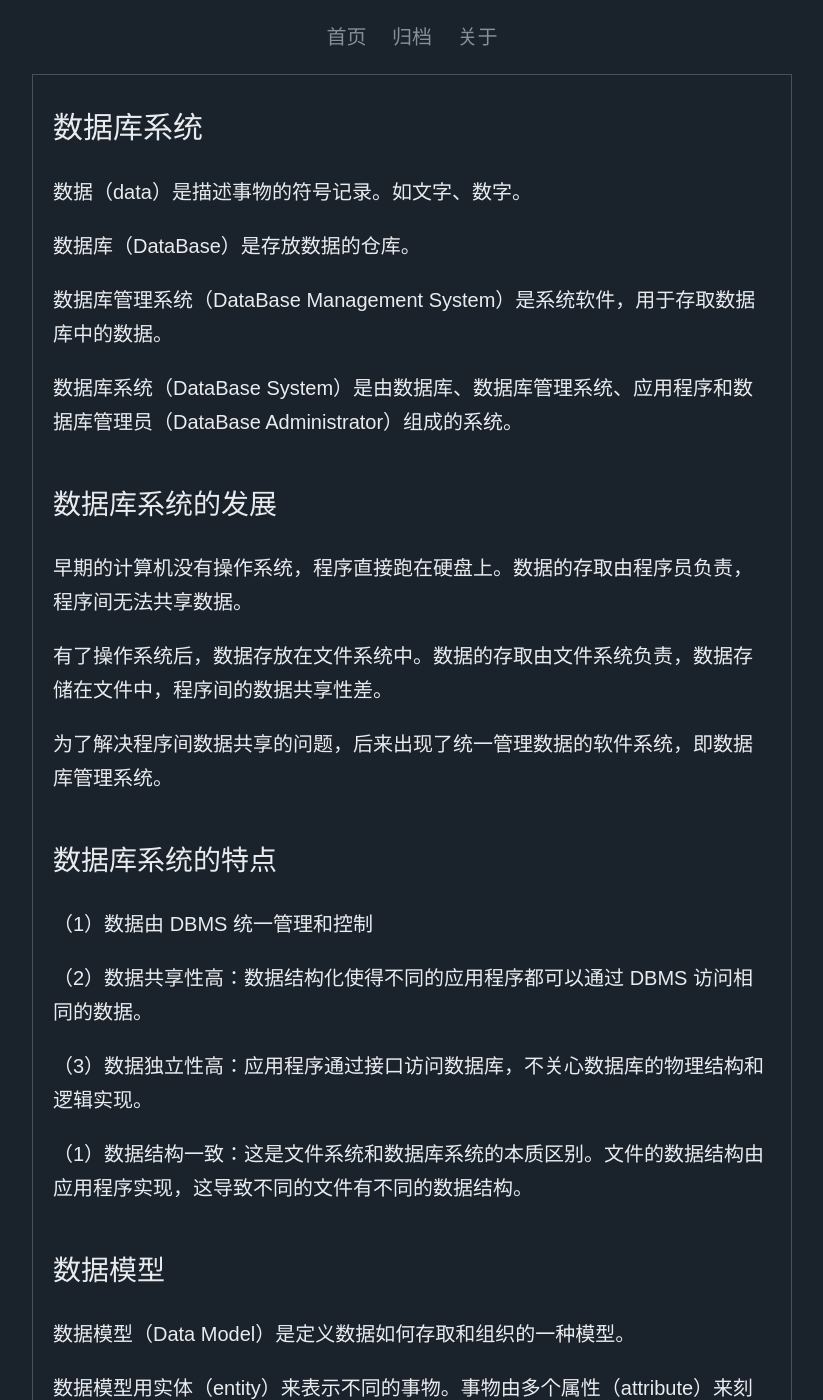
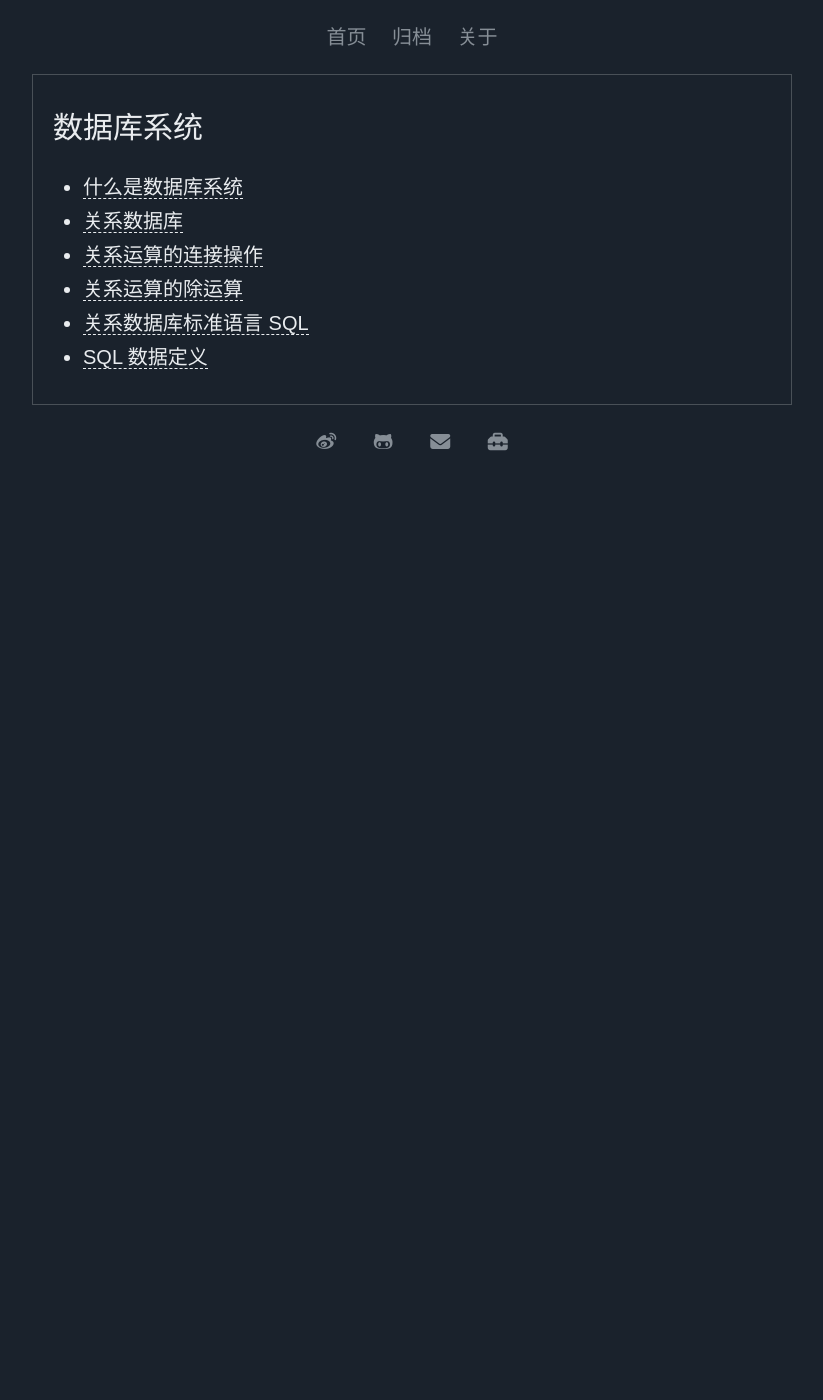
Before and after one commit to fengzhuyi/fengzhuyi.github.io, a Jekyll site: the page built from db/index.md, in a window 1280 px wide and 1400 px high. Shown: the whole window, without its empty margins (228-1051 px from the left). Built offline with Jekyll 4.4.1, drawn with Linux system fonts in a browser that asks for light colours; some of the changed text lies outside the part shown.

Commit message:
数据库

```diff
--- a/db/index.md
+++ b/db/index.md
@@ -1,64 +1,13 @@
 ---
+layout: default
 title: 数据库系统
 ---
 
-数据（data）是描述事物的符号记录。如文字、数字。
+# 数据库系统
 
-数据库（DataBase）是存放数据的仓库。
-
-数据库管理系统（DataBase Management System）是系统软件，用于存取数据库中的数据。
-
-数据库系统（DataBase System）是由数据库、数据库管理系统、应用程序和数据库管理员（DataBase Administrator）组成的系统。
-
-## 数据库系统的发展
-
-早期的计算机没有操作系统，程序直接跑在硬盘上。数据的存取由程序员负责，程序间无法共享数据。
-
-有了操作系统后，数据存放在文件系统中。数据的存取由文件系统负责，数据存储在文件中，程序间的数据共享性差。
-
-为了解决程序间数据共享的问题，后来出现了统一管理数据的软件系统，即数据库管理系统。
-
-## 数据库系统的特点
-
-（1）数据由 DBMS 统一管理和控制
-
-（2）数据共享性高：数据结构化使得不同的应用程序都可以通过 DBMS 访问相同的数据。
-
-（3）数据独立性高：应用程序通过接口访问数据库，不关心数据库的物理结构和逻辑实现。
-
-（1）数据结构一致：这是文件系统和数据库系统的本质区别。文件的数据结构由应用程序实现，这导致不同的文件有不同的数据结构。
-
-## 数据模型
-
-数据模型（Data Model）是定义数据如何存取和组织的一种模型。
-
-数据模型用实体（entity）来表示不同的事物。事物由多个属性（attribute）来刻画，由主键（key）唯一标识。
-
-同一类型的实体构成实体集。不同类型的实体之间存在联系（relationship）。
-
-模型可用 ER 图（Entity-Relationship diagram）来描述。
-
-按数据的组织形式分类，数据模型包括：
-
-- 层次模型（hierarchical model）
-- 网状模型（network model）
-- 关系模型（relational model）
-
-## 关系模型
-
-在关系模型中，每个关系的数据结构是一张表，如学生登记表：
-
-| 学号 | 姓名 | 性别 | 年龄 | 系名  |
-|----|----|----|----|-----|
-| 1  | 李  | 男  | 19 | 社会学 |
-| 2  | 张  | 女  | 20 | 商品学 |
-| 3  | 邓  | 男  | 18 | 法律  |
-
-其中有一些术语：
-
-- 关系（relation）：一个关系对应一张表。
-- 元组（tuple）：表中的一行。
-- 属性（attribute）：表中的一列。
-- 主键（key）：标识表中的每一行的属性，如学号。
-
-关系模型可进行查询、插入、删除和更新数据的操作。
+- [什么是数据库系统](/db/dbs)
+- [关系数据库](/db/rdbms)
+- [关系运算的连接操作](/db/join)
+- [关系运算的除运算](/db/division)
+- [关系数据库标准语言 SQL](/db/sql)
+- [SQL 数据定义](/db/sql_data_definition)
```
Also changed, not shown: cn/index.md (added, +8 -0 lines), cn/interface.md (renamed from note/interface.md, +2 -0 lines), db/dbs.md (added, +45 -0 lines), db/division.md (added, +37 -0 lines), db/join.md (added, +77 -0 lines), db/rdbms.md (added, +99 -0 lines), db/sql.md (added, +106 -0 lines), db/sql_data_definition.md (added, +115 -0 lines), page/archive.md (+1 -1 lines).
